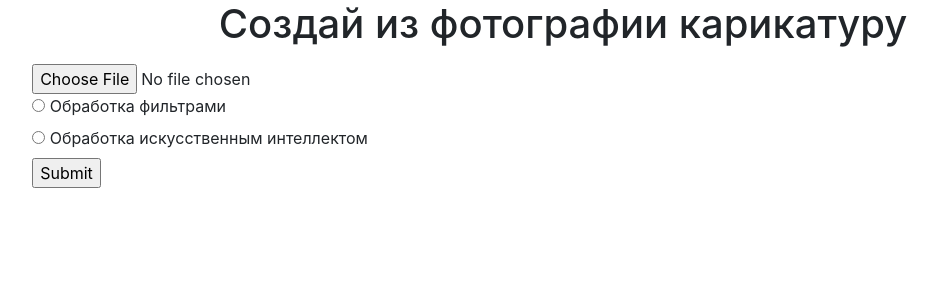
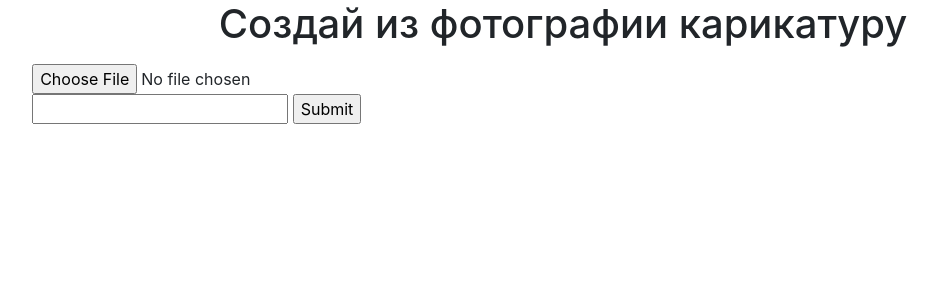
Before and after one commit to RicharSte/cartoonfilter_ds_project, a Flask app: template cartoonfilter_ds_project/webapp/templates/index.html in a window 1280 px wide. Shown: the top 300 px of the page, without its empty margins (77-1014 px from the left). Run offline with Flask 2, Linux system fonts and the light colour scheme; the template is opened without the code that fills it: most values are stand-ins (such as "Sample title", 1, 10 or a date in 2020); form fields are guessed from the names that the template uses; some libraries are stand-ins or nearby versions.

Commit message:
Окончательная версия шаблона сайта

```diff
--- a/cartoonfilter_ds_project/webapp/__init__.py
+++ b/cartoonfilter_ds_project/webapp/__init__.py
@@ -1,8 +1,10 @@
+import os
+
 from flask import Flask, request, render_template, flash, redirect, url_for
-import os
 from werkzeug.utils import secure_filename
 
 from webapp.forms import FileForm
+
 
 def create_app():
     app = Flask(__name__)
@@ -21,7 +23,6 @@ def create_app():
             if 'photo' not in request.files:
                 flash('Нет файла')
                 return redirect(request.url)
-            # кладем файл из запроса в file
             file = request.files['photo']
             # Если пользователь не выбирает файл,
             # браузер может отправить пустую часть без имени файла
@@ -38,15 +39,13 @@ def create_app():
         if file_form.validate_on_submit(): # если не возникло ошибок при заполнении формы
             flash('Ок')
 
-            if request.file_form['processing'] == 'cortoon_filter': # обработка фильтрами
+            if file_form.processing.data == 'cartoon_filter': # обработка фильтрами
                 flash('Обработка фильтрами')
                 return redirect(url_for('photo_processing'))
-            elif request.file_form['processing'] == 'neural_network': # обработка ИИ
+            elif file_form.processing.data == 'neural_network': # обработка ИИ
                 flash('Обработка ИИ')
             return redirect(url_for('photo_processing'))
         return render_template('index.html', title=title, form=file_form)
-
-
 
 
     @app.route('/photo')
--- a/cartoonfilter_ds_project/webapp/templates/index.html
+++ b/cartoonfilter_ds_project/webapp/templates/index.html
@@ -36,12 +36,7 @@
 
                   {{ form.photo() }} <br>
 
-                  <input type="radio" name="processing" id="cortoon_filter" value="cortoon_filter">
-                  <label for="cortoon_filter">Обработка фильтрами</label><br>
-
-                  <input type="radio" name="processing" id="neural_network" value="neural_network">
-                  <label for="neural_network">Обработка искусственным интеллектом</label><br>
-
+                  {{ form.processing() }}
 
                   {{ form.submit() }}
               </form>
--- a/requirements.txt
+++ b/requirements.txt
@@ -7,6 +7,7 @@ Click==7.0
 cryptography==3.1.1
 decorator==4.4.2
 Flask==1.1.2
+Flask-WTF==0.14.3
 idna==2.8
 itsdangerous==1.1.0
 Jinja2==2.11.2
```
Also changed, not shown: cartoonfilter_ds_project/webapp/forms.py (+6 -6 lines).
